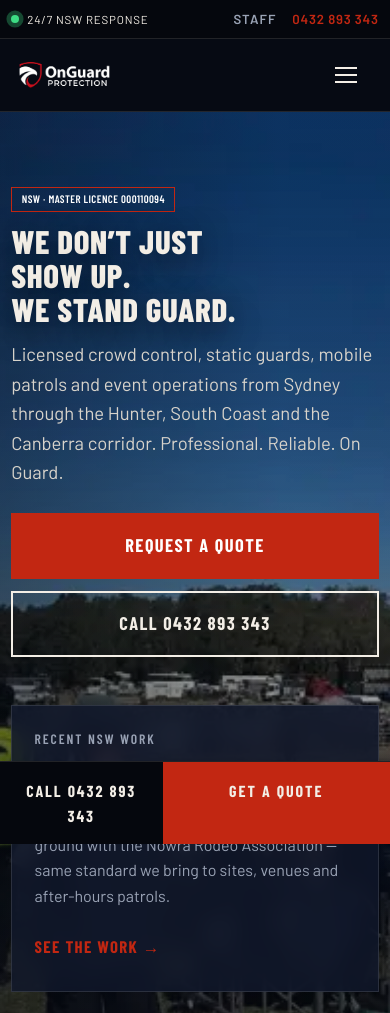
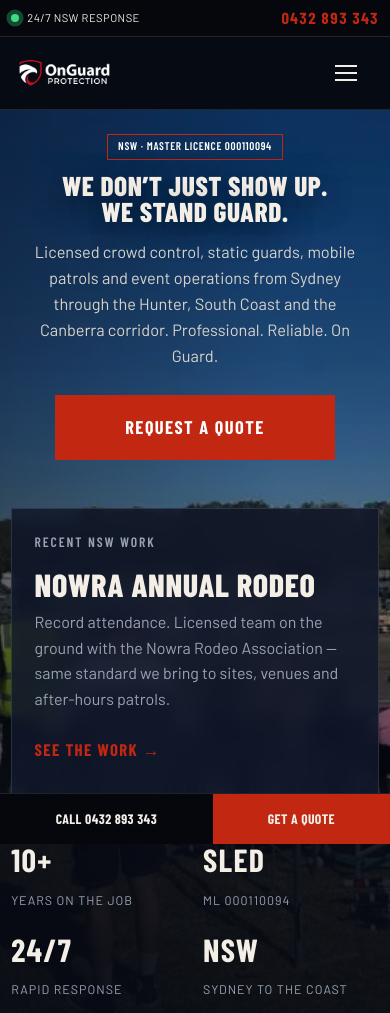
Before and after one commit to ChaseForrester/onguard-protection, a plain HTML site: page index.html in a window 390 px wide. Shown: the top 1013 px of the page. Drawn offline with Linux system fonts and the light colour scheme.

Commit message:
Stop mobile phone numbers wrapping and centre the hero.
The top bar and sticky call button were squeezing 0432 893 343 onto two lines, and the homepage hero sat left with a large empty gap above it.

```diff
--- a/styles.css
+++ b/styles.css
@@ -201,12 +201,15 @@ h3 {
     align-items: center;
     gap: 1rem;
     min-height: 38px;
+    min-width: 0;
 }
 
 .top-bar-live {
     display: flex;
     align-items: center;
     gap: 0.5rem;
+    min-width: 0;
+    white-space: nowrap;
 }
 
 .pulse {
@@ -228,6 +231,7 @@ h3 {
     display: flex;
     align-items: center;
     gap: 1rem;
+    flex-shrink: 0;
 }
 
 .top-bar-admin {
@@ -245,6 +249,14 @@ h3 {
 .top-bar-phone {
     color: var(--red);
     font-weight: 700;
+}
+
+.top-bar-phone {
+    font-family: var(--font-display);
+    font-size: 0.98rem;
+    letter-spacing: 0.05em;
+    white-space: nowrap;
+    font-variant-numeric: tabular-nums;
 }
 
 /* Header */
@@ -1396,7 +1408,7 @@ body.lightbox-open {
 
     .hero {
         min-height: auto;
-        padding-top: 4rem;
+        padding-top: 1.6rem;
     }
 
     .hero-card {
@@ -1405,8 +1417,24 @@ body.lightbox-open {
 }
 
 @media (max-width: 768px) {
-    .top-bar-licence {
+    .top-bar {
+        font-size: 0.72rem;
+        letter-spacing: 0.04em;
+    }
+
+    .top-bar-content {
+        gap: 0.7rem;
+        min-height: 36px;
+    }
+
+    .top-bar-licence,
+    .top-bar-admin {
         display: none;
+    }
+
+    .top-bar-phone {
+        font-size: 1rem;
+        letter-spacing: 0.06em;
     }
 
     .form-row {
@@ -1421,7 +1449,7 @@ body.lightbox-open {
 
     .mobile-cta {
         display: grid;
-        grid-template-columns: 1fr 1.4fr;
+        grid-template-columns: minmax(0, 1.2fr) minmax(0, 1fr);
         position: fixed;
         inset: auto 0 0 0;
         z-index: 40;
@@ -1430,12 +1458,19 @@ body.lightbox-open {
     }
 
     .mobile-cta a {
+        display: flex;
+        align-items: center;
+        justify-content: center;
         text-align: center;
-        padding: 0.95rem;
+        padding: 0.85rem 0.4rem;
         font-family: var(--font-display);
-        letter-spacing: 0.12em;
+        letter-spacing: 0.04em;
         text-transform: uppercase;
         font-weight: 700;
+        font-size: 0.92rem;
+        white-space: nowrap;
+        min-width: 0;
+        line-height: 1.1;
     }
 
     .mobile-cta-primary {
@@ -1486,23 +1521,57 @@ body.lightbox-open {
     }
 
     .hero {
-        min-height: 100dvh;
-        padding-top: 4.5rem;
-        padding-bottom: 1rem;
+        min-height: auto;
+        padding-top: 1.5rem;
+        padding-bottom: 1.2rem;
+    }
+
+    .hero-layout {
+        justify-items: center;
+        text-align: center;
+        padding-bottom: 1.2rem;
+    }
+
+    .hero-content {
+        display: flex;
+        flex-direction: column;
+        align-items: center;
+        width: 100%;
     }
 
     .hero h1 {
-        font-size: clamp(1.7rem, 8.4vw, 2.15rem);
+        font-size: clamp(1.62rem, 7vw, 2.1rem);
+        max-width: none;
+        line-height: 0.98;
     }
 
     .hero-kicker {
-        font-size: 0.68rem;
-        letter-spacing: 0.04em;
-    }
-
-    .hero-lead,
-    .hero-actions .btn,
-    .mobile-cta a {
+        font-size: 0.7rem;
+        letter-spacing: 0.06em;
+        white-space: nowrap;
+    }
+
+    .hero-lead {
+        width: 100%;
+        max-width: 36ch;
+        font-size: 1.02rem;
+    }
+
+    .hero-actions {
+        width: 100%;
+        align-items: center;
+    }
+
+    .hero-actions .btn {
+        width: min(100%, 280px);
+    }
+
+    .hero-actions .btn-outline {
+        display: none;
+    }
+
+    .hero-card {
+        text-align: left;
         width: 100%;
     }
 
@@ -1521,7 +1590,7 @@ body.lightbox-open {
     }
 
     .mobile-cta a {
-        min-height: var(--tap);
+        min-height: calc(var(--tap) + 6px);
     }
 
     .wizard-progress {
@@ -2174,12 +2243,18 @@ body.lightbox-open {
 
 @media (max-width: 480px) {
     .top-bar-live {
-        font-size: 0.72rem;
+        font-size: 0.7rem;
     }
 
     .logo img {
         height: 42px;
         max-width: 196px;
+    }
+
+    .mobile-cta a {
+        font-size: 0.86rem;
+        letter-spacing: 0.03em;
+        padding: 0.8rem 0.3rem;
     }
 
     .page-hero {
```
